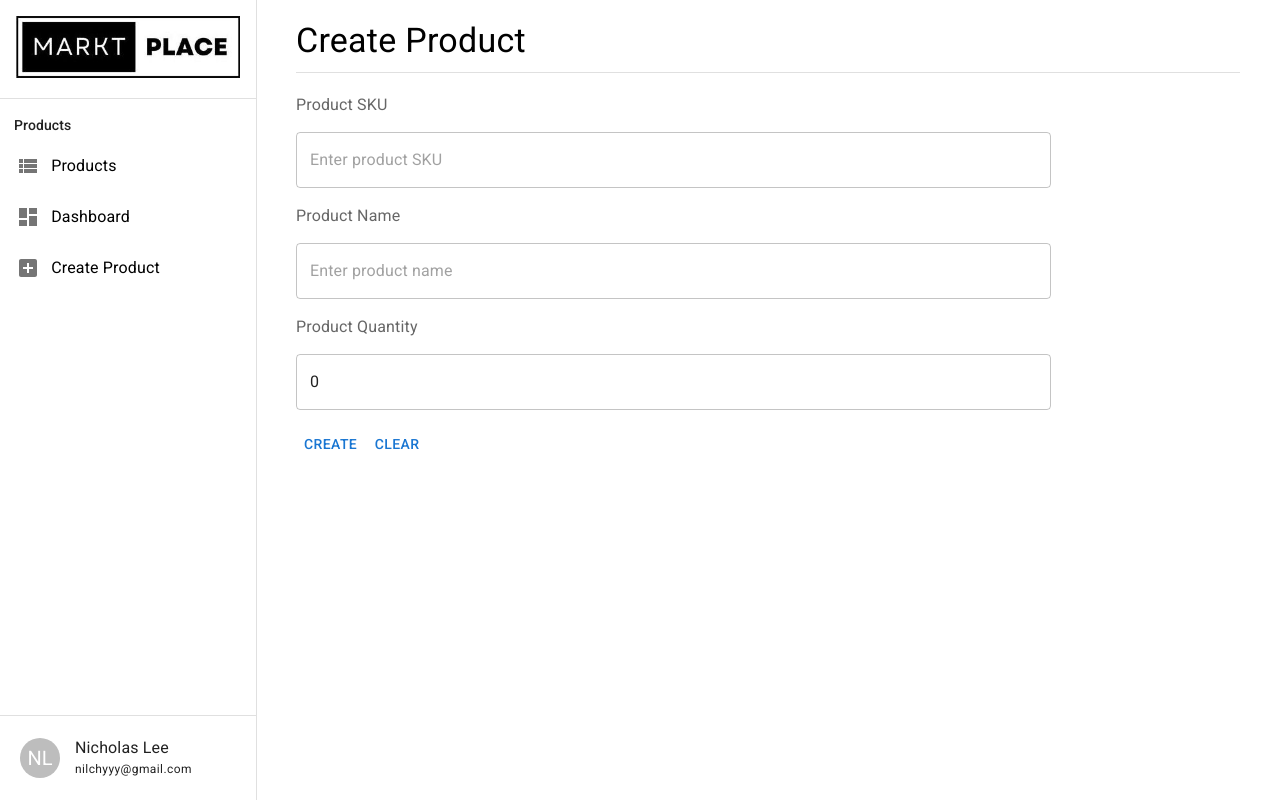
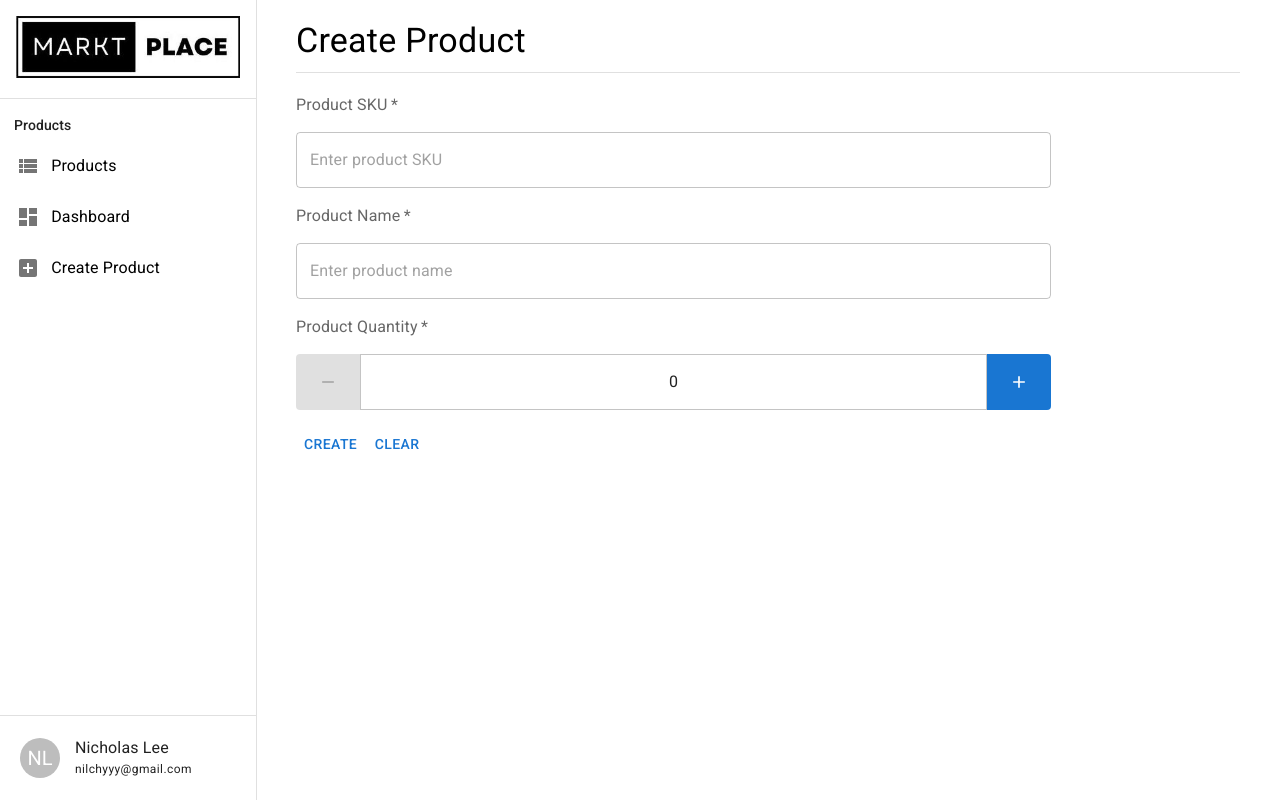
Before and after one commit to SpaceGliderr/maybank-assessment, a React (Create React App) app: page /create in a window 1280 px wide. Built offline with nearby package versions, Linux system fonts and the light colour scheme.

Commit message:
Add form handling, error states, styling to ProductForm

```diff
--- a/src/components/ProductForm.js
+++ b/src/components/ProductForm.js
@@ -1,13 +1,17 @@
 import {
+  Alert,
   Box,
   Button,
   Divider,
   FormLabel,
+  FormHelperText,
   TextField,
   Typography,
 } from "@mui/material";
 import { useState } from "react";
-import { upsertProduct } from "../api";
+import { upsertProduct, deleteProductBySKU } from "../api";
+import AddIcon from "@mui/icons-material/Add";
+import RemoveIcon from "@mui/icons-material/Remove";
 
 const ProductForm = (props) => {
   const { editProductDetails } = props;
@@ -15,18 +19,72 @@ const ProductForm = (props) => {
   const [productDetails, setProductDetails] = useState(
     editProductDetails || { productQuantity: 0 }
   );
+  const [formErrorStates, setFormErrorStates] = useState({
+    productSKU: false,
+    productName: false,
+    productQuantity: false,
+  });
+  const [formSubmitSuccess, setFormSubmitSuccess] = useState(false);
 
   const onSubmitForm = (event) => {
-    upsertProduct(productDetails);
-    console.log("Products >>> ", localStorage.getItem("products"));
-    event.preventDefault(); // TODO: Remove this at a later date, this is just for testing purposes
+    // Form validation
+    const errorStates = {
+      productSKU: !Boolean(productDetails.productSKU),
+      productName: !Boolean(productDetails.productName),
+      productQuantity:
+        productDetails.productQuantity === 0 && !editProductDetails,
     };
 
-  const onInputChange = (event) => {
+    // Apparently using `preventDefault` with `localStorage` causes a race condition
+    // The form will submit faster than the localStorage will save the data
+    // Need to use preventDefault here then manually clear the form once the data has been successfully stored
+    event.preventDefault();
+    if (Object.values(errorStates).some(Boolean)) {
+      setFormErrorStates(errorStates);
+    } else {
+      upsertProduct(productDetails);
+      setProductDetails({ productQuantity: 0 });
+      setFormSubmitSuccess(true);
+    }
+  };
+
+  const onTextInputChange = (event) => {
+    setFormErrorStates({
+      ...formErrorStates,
+      [event.target.name]: false,
+    });
     setProductDetails({
       ...productDetails,
       [event.target.name]: event.target.value,
     });
+  };
+
+  const onNumericInputChange = (event) => {
+    setFormErrorStates({
+      ...formErrorStates,
+      [event.target.name]: false,
+    });
+    setProductDetails({
+      ...productDetails,
+      [event.target.name]: parseInt(event.target.value) || 0,
+    });
+  };
+
+  const onIncrementClick = (increment) => {
+    setFormErrorStates({
+      ...formErrorStates,
+      productQuantity: false,
+    });
+    setProductDetails((productDetails) => {
+      return {
+        ...productDetails,
+        productQuantity: productDetails.productQuantity + increment,
+      };
+    });
+  };
+
+  const onDeleteClick = () => {
+    deleteProductBySKU(editProductDetails.productSKU);
   };
 
   return (
@@ -38,40 +96,122 @@ const ProductForm = (props) => {
       <Box
         component="form"
         onSubmit={onSubmitForm}
-        sx={{ display: "flex", flexDirection: "column", gap: "1em" }}
+        sx={{
+          display: "flex",
+          flexDirection: "column",
+          gap: "1em",
+          width: "80%",
+        }}
       >
-        <FormLabel sx={{ display: "block" }}>Product SKU</FormLabel>
+        {/* SUCCESS / ERROR ALERTS */}
+        {Object.values(formErrorStates).some(Boolean) && (
+          <Alert
+            variant="filled"
+            severity="error"
+            sx={{ boxSizing: "border-box" }}
+          >
+            Plese fill in the required fields to continue.
+          </Alert>
+        )}
+        {formSubmitSuccess && (
+          <Alert
+            variant="filled"
+            severity="success"
+            sx={{ boxSizing: "border-box" }}
+          >
+            Product was successfully created!
+          </Alert>
+        )}
+        {/* PRODUCT SKU */}
+        <FormLabel required sx={{ display: "block" }}>
+          Product SKU
+        </FormLabel>
         <TextField
           name="productSKU"
           variant="outlined"
           placeholder="Enter product SKU"
           value={productDetails.productSKU || ""}
-          onChange={onInputChange}
-          sx={{ width: "80%" }}
+          onChange={onTextInputChange}
+          error={formErrorStates.productSKU}
+          disabled={Boolean(editProductDetails)}
         />
-        <FormLabel sx={{ display: "block" }}>Product Name</FormLabel>
+        {formErrorStates.productSKU && (
+          <FormHelperText error>Product SKU is required</FormHelperText>
+        )}
+        {/* PRODUCT NAME */}
+        <FormLabel required sx={{ display: "block" }}>
+          Product Name
+        </FormLabel>
         <TextField
           name="productName"
           variant="outlined"
           placeholder="Enter product name"
           value={productDetails.productName || ""}
-          onChange={onInputChange}
-          sx={{ width: "80%" }}
+          onChange={onTextInputChange}
+          error={formErrorStates.productName}
         />
-        {/* TODO: Change Product Quantity input to have two more buttons on each side to increase / decrease the quantity */}
-        <FormLabel sx={{ display: "block" }}>Product Quantity</FormLabel>
+        {formErrorStates.productName && (
+          <FormHelperText error>Product name is required</FormHelperText>
+        )}
+        {/* PRODUCT QUANTITY */}
+        <FormLabel required sx={{ display: "block" }}>
+          Product Quantity
+        </FormLabel>
+        <Box sx={{ display: "flex", flex: "row" }}>
+          <Button
+            startIcon={<RemoveIcon />}
+            variant="contained"
+            onClick={() => onIncrementClick(-1)}
+            disabled={productDetails.productQuantity === 0}
+            sx={{
+              height: "auto",
+              borderRadius: "4px 0 0 4px",
+              boxShadow: "none",
+              "& .MuiButton-startIcon": { m: 0 },
+            }}
+          />
           <TextField
             name="productQuantity"
             variant="outlined"
-          inputProps={{ inputMode: "numeric", pattern: "[0-9]*" }}
-          value={productDetails.productQuantity}
-          onChange={onInputChange}
-          sx={{ width: "80%" }}
+            inputProps={{ inputMode: "numeric" }}
+            value={productDetails.productQuantity || 0}
+            onChange={onNumericInputChange}
+            error={formErrorStates.productQuantity}
+            sx={{
+              flex: "1 1 auto",
+              "& .MuiOutlinedInput-root": {
+                borderRadius: "0",
+              },
+              "& .MuiOutlinedInput-input": {
+                textAlign: "center",
+              },
+            }}
           />
+          <Button
+            startIcon={<AddIcon />}
+            variant="contained"
+            onClick={() => onIncrementClick(1)}
+            sx={{
+              height: "auto",
+              borderRadius: "0 4px 4px 0",
+              boxShadow: "none",
+              "& .MuiButton-startIcon": { m: 0 },
+            }}
+          />
+        </Box>
+        {formErrorStates.productQuantity && (
+          <FormHelperText error>
+            Product quantity needs to be more than 0
+          </FormHelperText>
+        )}
         <Box component="div" sx={{ display: "block" }}>
+          {editProductDetails && productDetails.productQuantity === 0 ? (
+            <Button onClick={onDeleteClick}>Delete</Button>
+          ) : (
             <Button type="submit">
               {editProductDetails ? "Save" : "Create"}
             </Button>
+          )}
           {!editProductDetails && (
             <Button
               onClick={() => {
```
Lines whose indentation alone changed are shown as unchanged.
